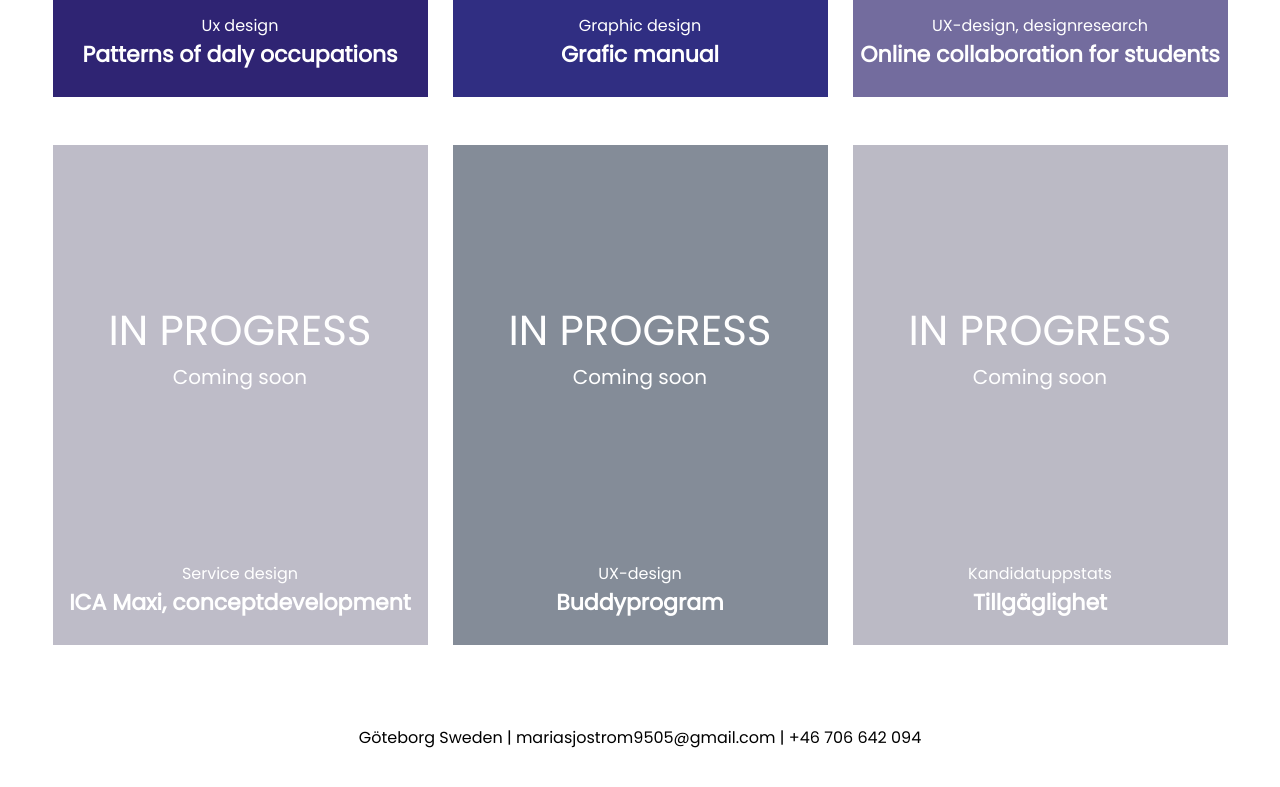
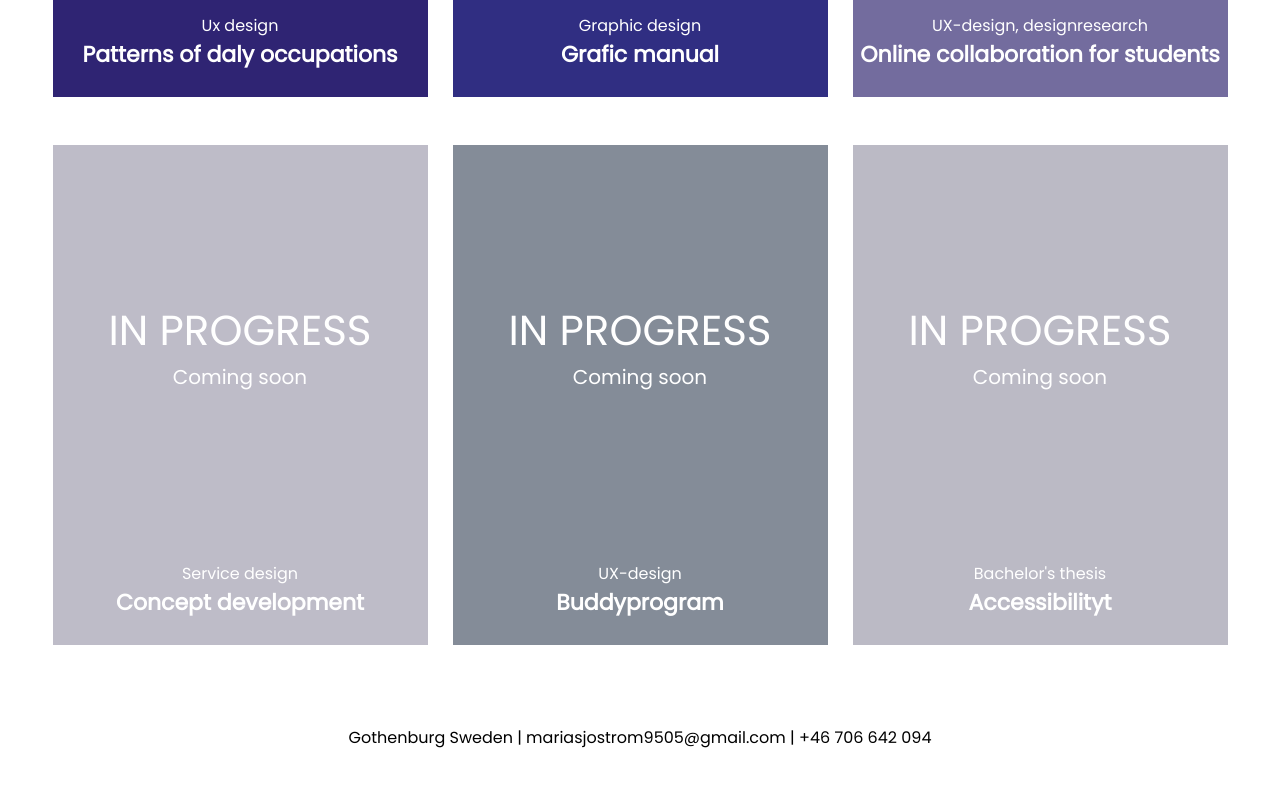
Before and after one commit to mariasjostrom/mariasjostrom.github.io, a plain HTML site: page index.html in a window 1280 px wide. Shown: the part 899-1686 px from the top of the page. Drawn offline with Linux system fonts and the light colour scheme.

Commit message:
Update index.html

```diff
--- a/index.html
+++ b/index.html
@@ -53,9 +53,8 @@
           <div class="intro">
             <h1 class="introHeader">Hello and welcome!</h1>
             <p class="introText">
-              <br />
               I’m Maria Sjöström and I’m a soon to be a graduate Ux design student.
-              On this page you can find information about me and also check out projects i’ve
+              On this page you can find information about me and also check out projects i’ve <br />
               worked with during my three years of studying at Halmstad university
             </p>
           </div>
@@ -112,7 +111,7 @@
                 </div>
               </div>
               <p class="projectCardHeader">Service design</p>
-              <p class="projcetCardTitle">ICA Maxi, conceptdevelopment</p>
+              <p class="projcetCardTitle">Concept development</p>
             </div>
           </a>
           <a class="projectItemWrap">
@@ -135,8 +134,8 @@
                   <p class="comming2">Coming soon</p>
                 </div>
               </div>
-              <p class="projectCardHeader">Kandidatuppstats</p>
-              <p class="projcetCardTitle">Tillgäglighet</p>
+              <p class="projectCardHeader">Bachelor's thesis</p>
+              <p class="projcetCardTitle">Accessibilityt</p>
             </div>
           </a>
         </div>
@@ -144,7 +143,7 @@
 
       <footer id="footer">
         <p>
-          Göteborg&nbsp;Sweden |&nbsp;mariasjostrom9505@gmail.com&nbsp;|
+          Gothenburg&nbsp;Sweden |&nbsp;mariasjostrom9505@gmail.com&nbsp;|
           +46&nbsp;706&nbsp;642&nbsp;094
         </p>
       </footer>
```
